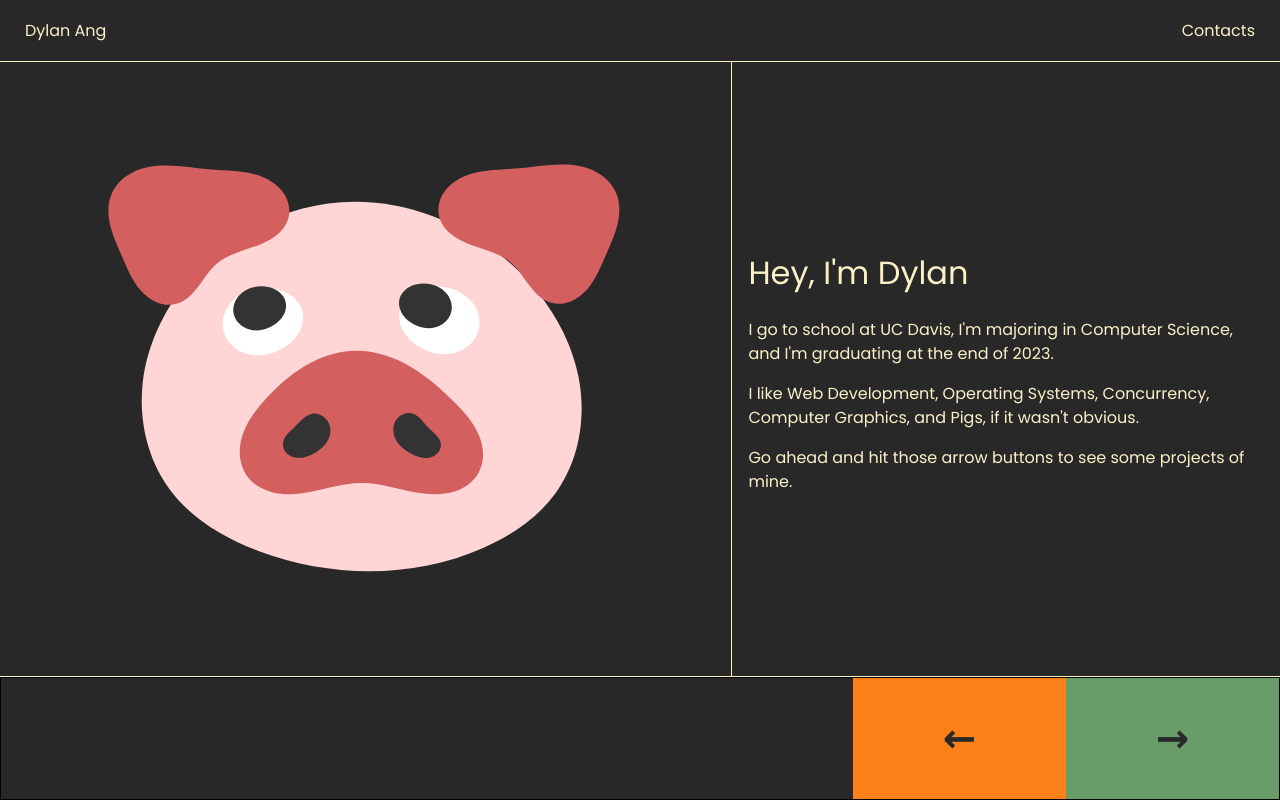
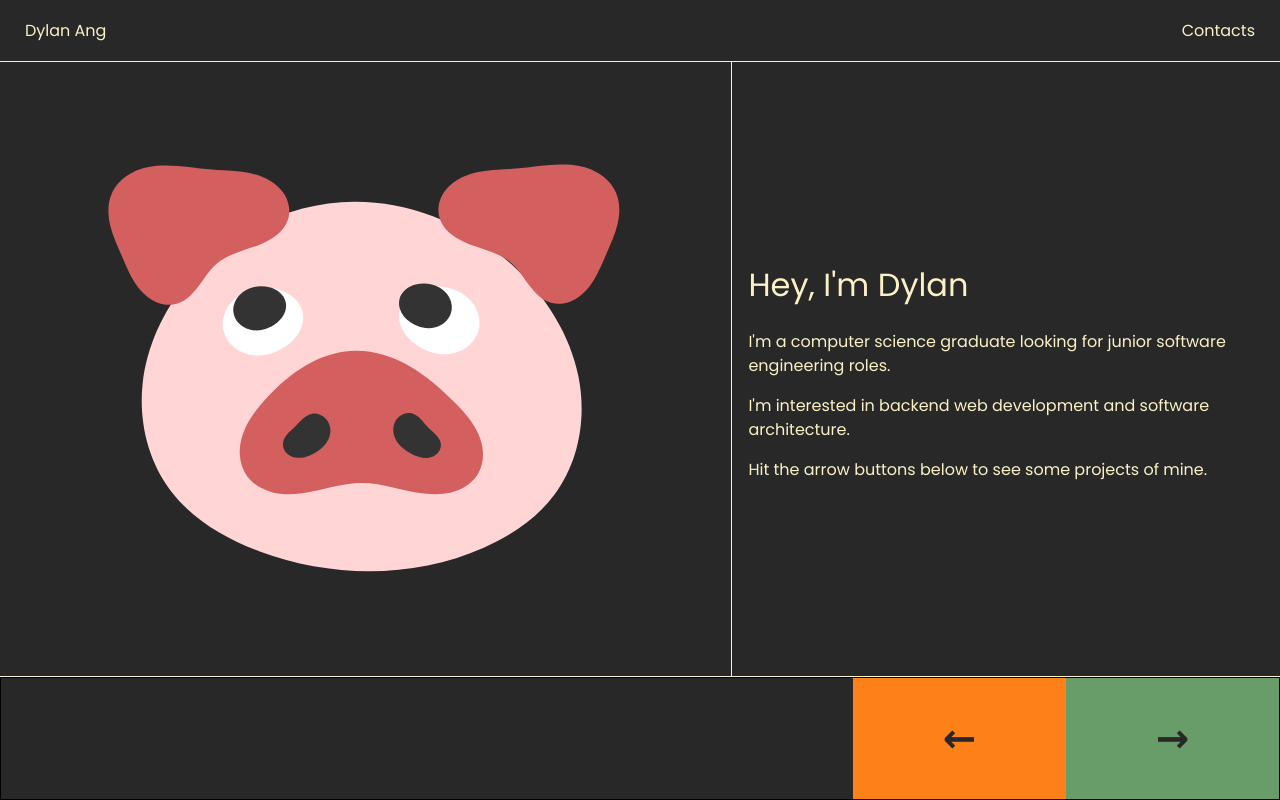
Before and after one commit to dy-ma/personal, a SvelteKit app: page / in a window 1280 px wide. Built offline with nearby package versions, Linux system fonts and the light colour scheme.

Commit message:
Update bio and resume

```diff
--- a/src/routes/+page.svelte
+++ b/src/routes/+page.svelte
@@ -15,12 +15,9 @@
 	<div class="description">
 		<div>
 			<h1>Hey, I'm Dylan</h1>
-			<p>
-				I go to school at UC Davis, I'm majoring in Computer Science, and I'm graduating at the end of
-				2023.
-			</p>
-			<p>I like Web Development, Operating Systems, Concurrency, Computer Graphics, and Pigs, if it wasn't obvious.</p>
-			<p>Go ahead and hit those arrow buttons to see some projects of mine.</p>
+			<p>I'm a computer science graduate looking for junior software engineering roles.</p>
+			<p>I'm interested in backend web development and software architecture.</p>
+			<p>Hit the arrow buttons below to see some projects of mine.</p>
 		</div>
 	</div>
 </div>
--- a/src/routes/contacts/+page.svelte
+++ b/src/routes/contacts/+page.svelte
@@ -6,7 +6,7 @@
 <script>
 	let links = [
 		{name: "Github", url: "https://github.com/dy-ma"},
-		{name: "Resume", url: "https://drive.google.com/file/d/1QiVU7EMkzTwO-iE7Vq6Mc8MlOxIw5fmG/view?usp=drive_link"},
+		{name: "Resume", url: "https://drive.google.com/file/d/1vSSxwpA29HPdRq2Qdu4pSG2gxL6uoHNi/view?usp=sharing"},
 		{name: "LinkedIn", url: "https://www.linkedin.com/in/dylan-mou-ang/"},
 		{name: "Email", url: "mailto:dylanmouang@gmail.com"}
 ]
```
Also changed, not shown: 1 other file (tests, documents, lock files or other folders).
